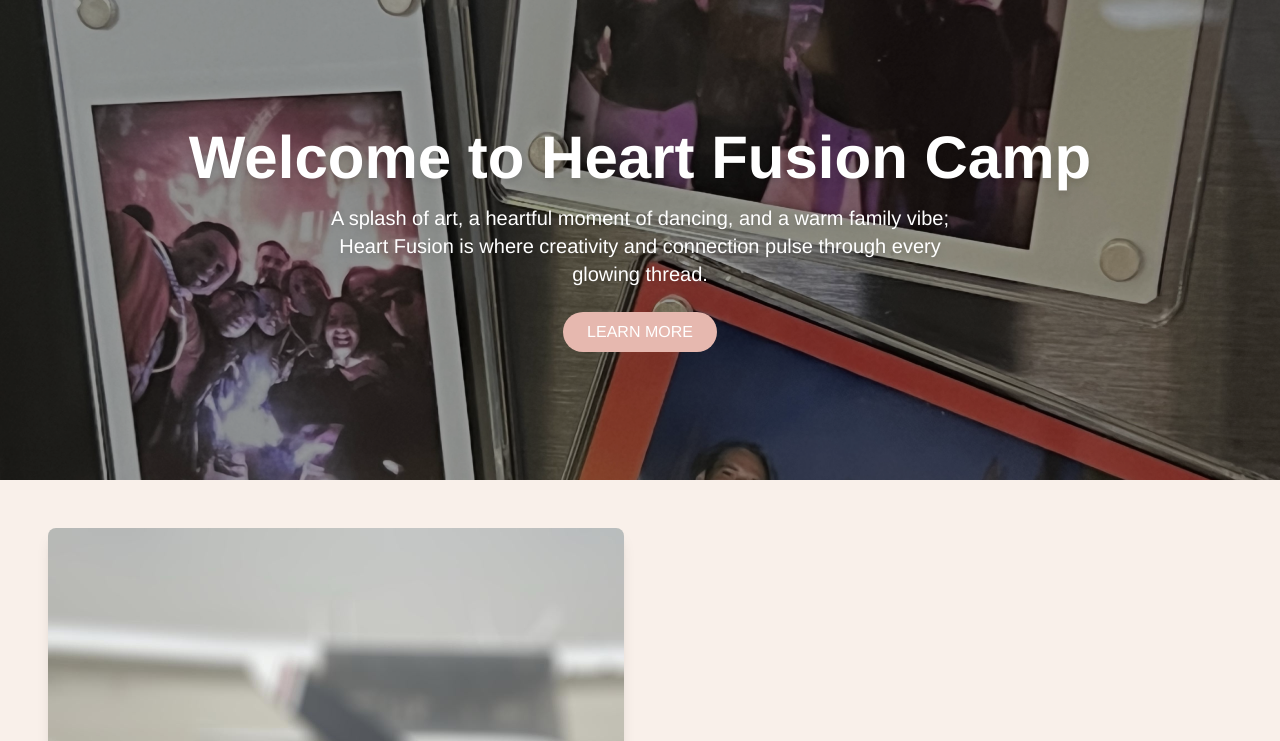
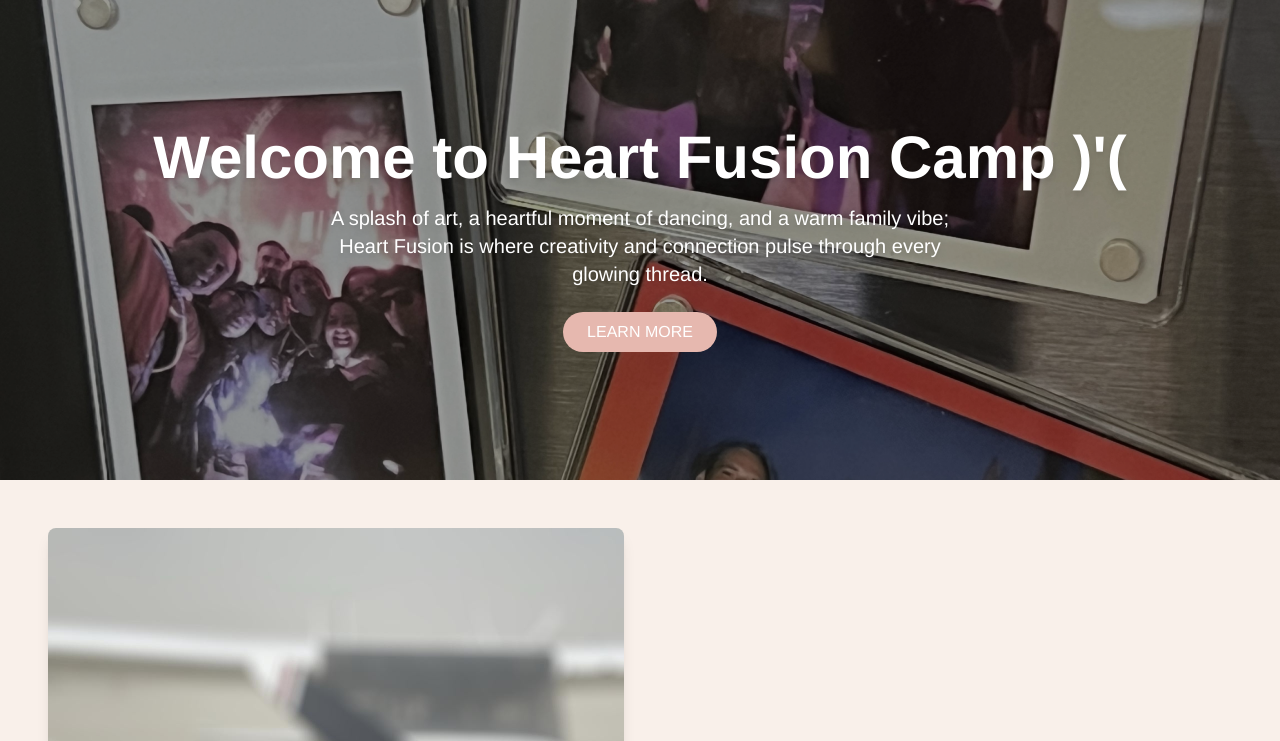
Before and after one commit to iherdt/heart-fusion-camp, a Next.js app: page / in a window 1280 px wide. Shown: the top 741 px of the page. Built offline with nearby package versions, Linux system fonts and the light colour scheme.

Commit message:
updated title

```diff
--- a/pages/index.tsx
+++ b/pages/index.tsx
@@ -23,7 +23,7 @@ export default function Home() {
           />
         </div>
         <div className="absolute top-0 left-0 h-[60vh] w-full bg-black bg-opacity-40 z-10 flex flex-col justify-center items-center text-center px-4">
-          <h1 className="text-4xl md:text-6xl font-bold text-white drop-shadow-lg">Welcome to Heart Fusion Camp</h1>
+          <h1 className="text-4xl md:text-6xl font-bold text-white drop-shadow-lg">Welcome to Heart Fusion Camp )'(</h1>
           <p className="mt-4 max-w-2xl text-white text-lg md:text-xl drop-shadow-md">
             A splash of art, a heartful moment of dancing, and a warm family vibe;
             Heart Fusion is where creativity and connection pulse through every glowing thread.
```
